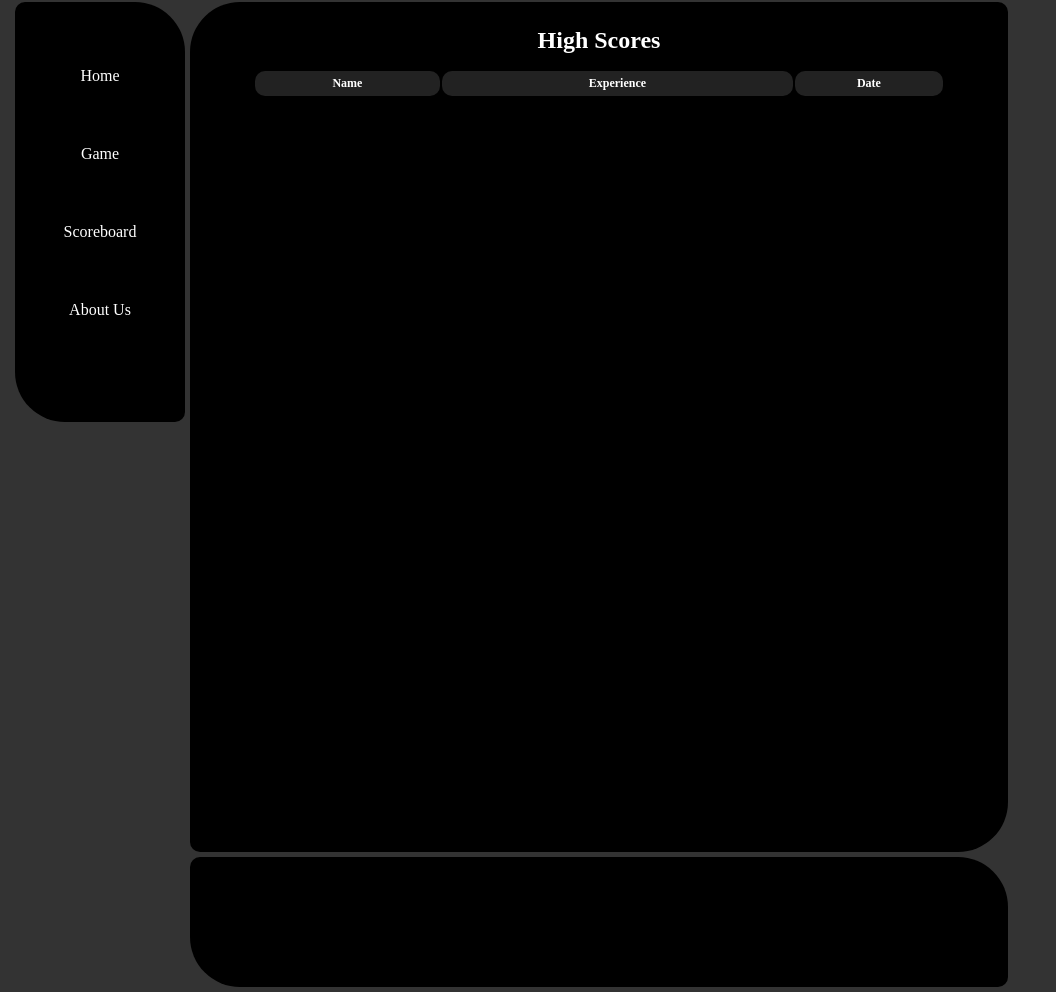
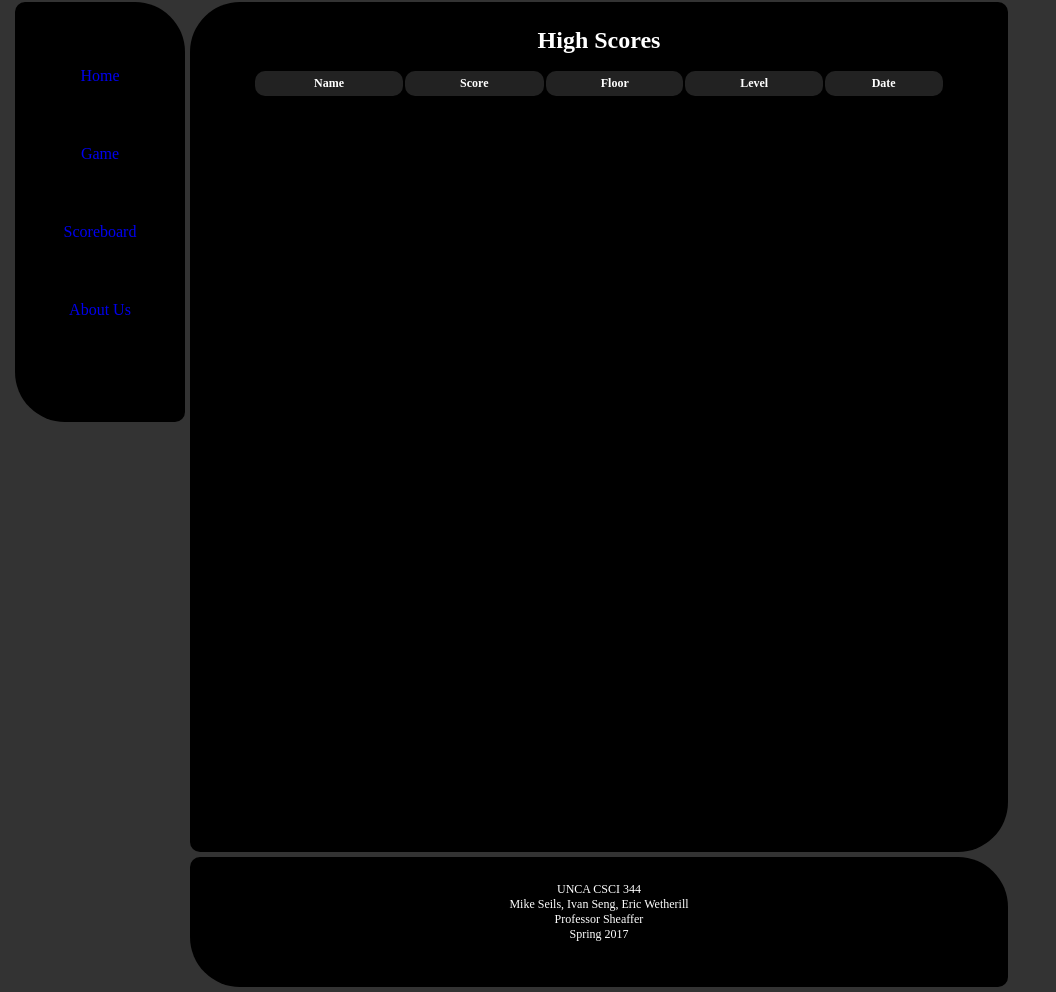
Before and after one commit to ewetheri/CSCI344TermProject, a website: page scoreboard.html in a window 1280 px wide. Shown: the part 128-1120 px from the top of the page, without its empty margins (0-1056 px from the left). Drawn offline with nearby package versions, Linux system fonts and the light colour scheme; no server answers.

Commit message:
Update scoreboard.html

```diff
--- a/scoreboard.html
+++ b/scoreboard.html
@@ -18,6 +18,7 @@
     <body>
 
         <div id="header">
+            <div id="cover"></div>
             <div id="corner">
 
             </div>
@@ -26,12 +27,16 @@
             </div>
         </div>
 
+
+
+
         <div id ="navbar">
+            <div id="line"></div>
             <ul>
-                <li>Home</li>
-                <li>Game</li>
-                <li>Scoreboard</li>
-                <li>About Us</li>
+                <a href='index.html'><li>Home</li></a>
+                <a href='game.html'><li>Game</li></a>
+                <a href='scoreboard.html'><li>Scoreboard</li></a>
+                <a href='about.html'><li>About Us</li></a>
             </ul>
         </div>
 
@@ -42,17 +47,24 @@
                 <table id = "scores" >
                     <tr>
                         <th>Name</th>
-                        <th>Experience</th>
+                        <th>Score</th>
+                        <th>Floor</th>
+                        <th>Level</th>
                         <th>Date</th>
 
                     <tr ng-repeat="s in scores">
-                        <td>{{s.name}}</td><td>{{s.experience}}</td><td>{{s.date}}</td>
+                        <td>{{s.name}}</td><td>{{s.score}}</td>
+                        <td>{{s.floor}}</td>
+                        <td>{{s.level}}</td><td>{{s.date}}</td>
                     </tr>
             </table>
         </div>
 
         <div id = "footer">
-
+            <p>UNCA CSCI 344</p>
+            <p>Mike Seils, Ivan Seng, Eric Wetherill</p>
+            <p>Professor Sheaffer</p>
+            <p>Spring 2017</p>
         </div>
 
     </body>
```
